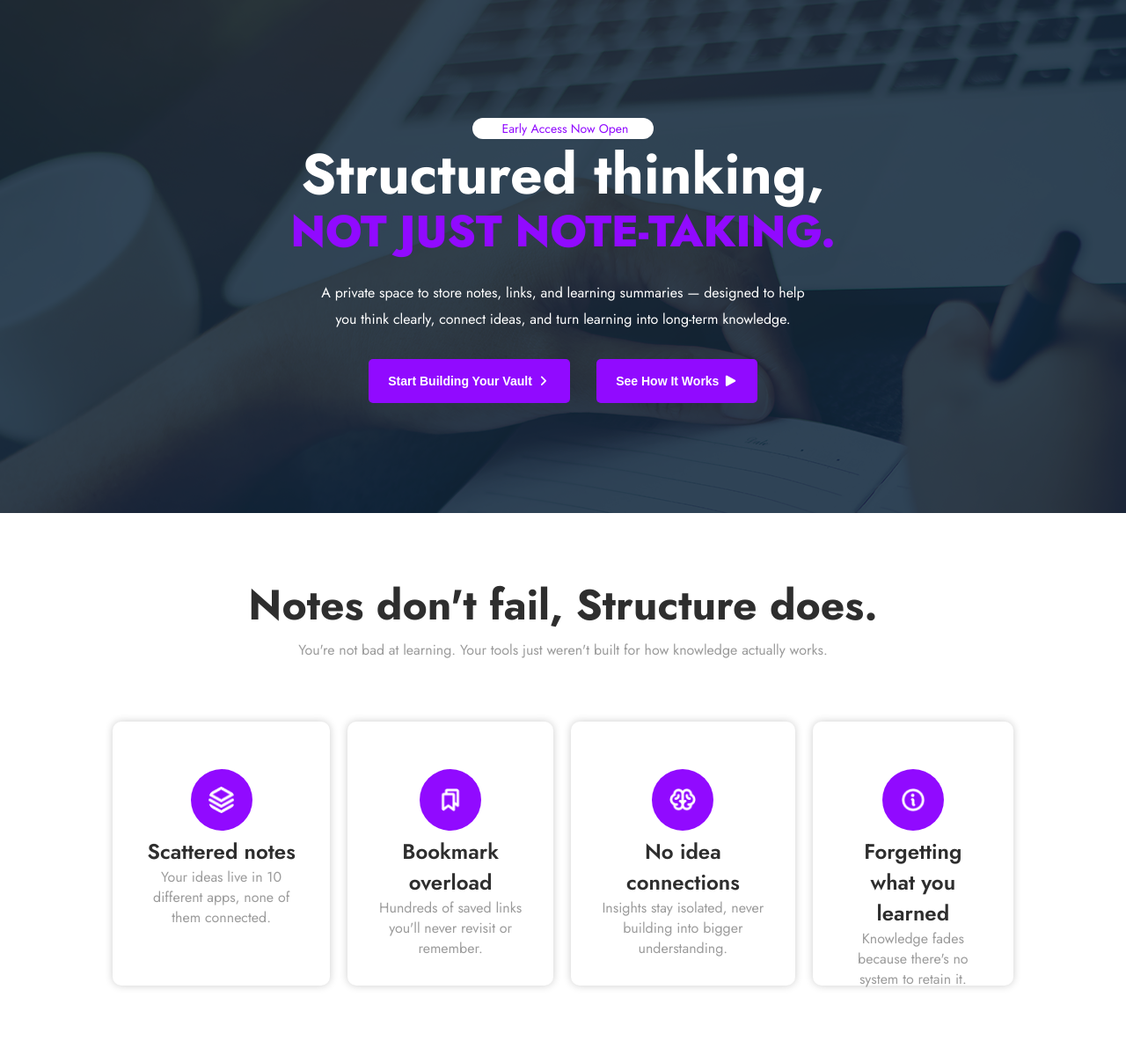
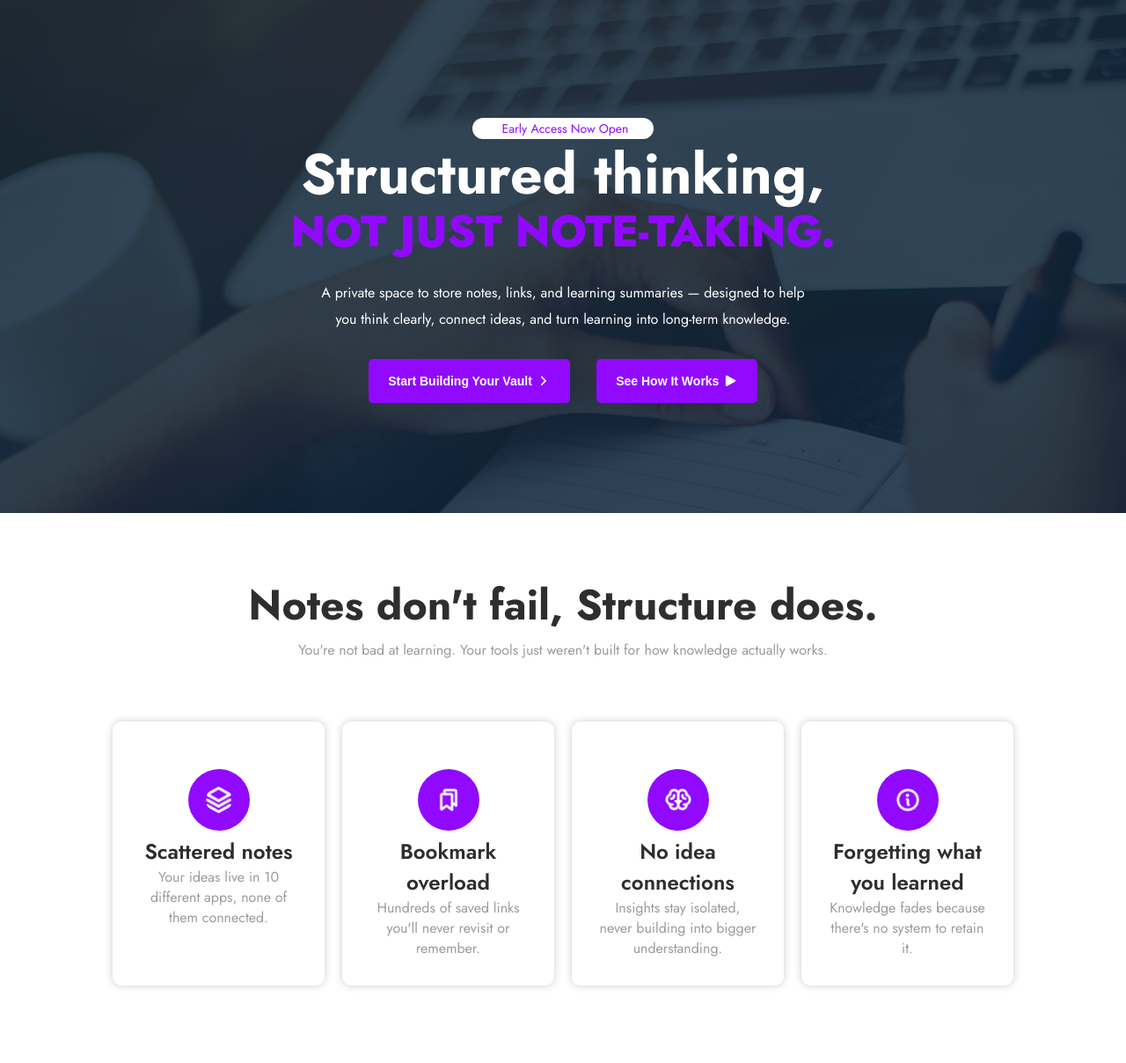
Before and after one commit to CoderGUY47/ph_assignment_1_CG, a plain HTML site: page index.html in a window 1280 px wide. Shown: the part 92-1300 px from the top of the page at 88% size. Drawn offline with Linux system fonts and the light colour scheme.

Commit message:
\\\\-== card's flex done ==-////

```diff
--- a/style.css
+++ b/style.css
@@ -24,7 +24,9 @@ a {
     color: #1a1a1a;
 }
 
-h1,h2,h3{
+h1,
+h2,
+h3 {
     color: #2e2e2e;
 }
 
@@ -52,12 +54,14 @@ h1,h2,h3{
 }
 
 header {
+    width: 100%;
     height: 675px;
     padding-top: 10px;
     background-color: #ffffff;
     background: url("./images/bg.png");
     background-repeat: no-repeat;
     background-position: 0px 85px, top center;
+    background-size: cover;
 }
 
 nav {
@@ -190,6 +194,7 @@ nav .btn:hover {
     padding: 54px 30px;
     border-radius: 10px;
     box-shadow: 0px 0px 10px rgba(0, 0, 0, 0.2);
+    flex: 1;
 }
 
 #features .features-content .features-box .features-card img {
```
